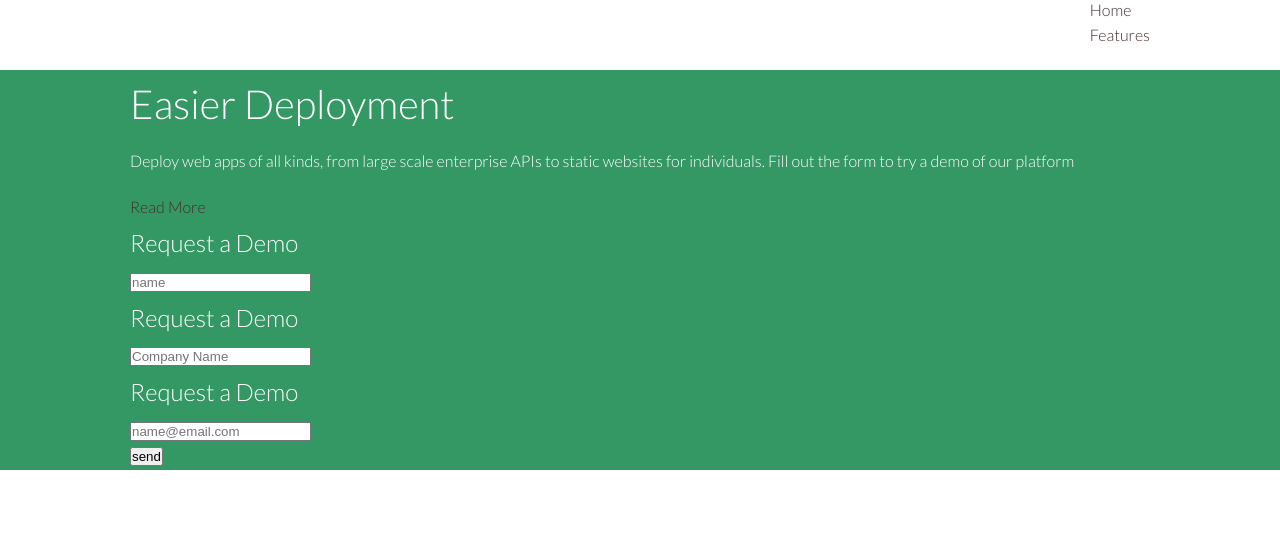
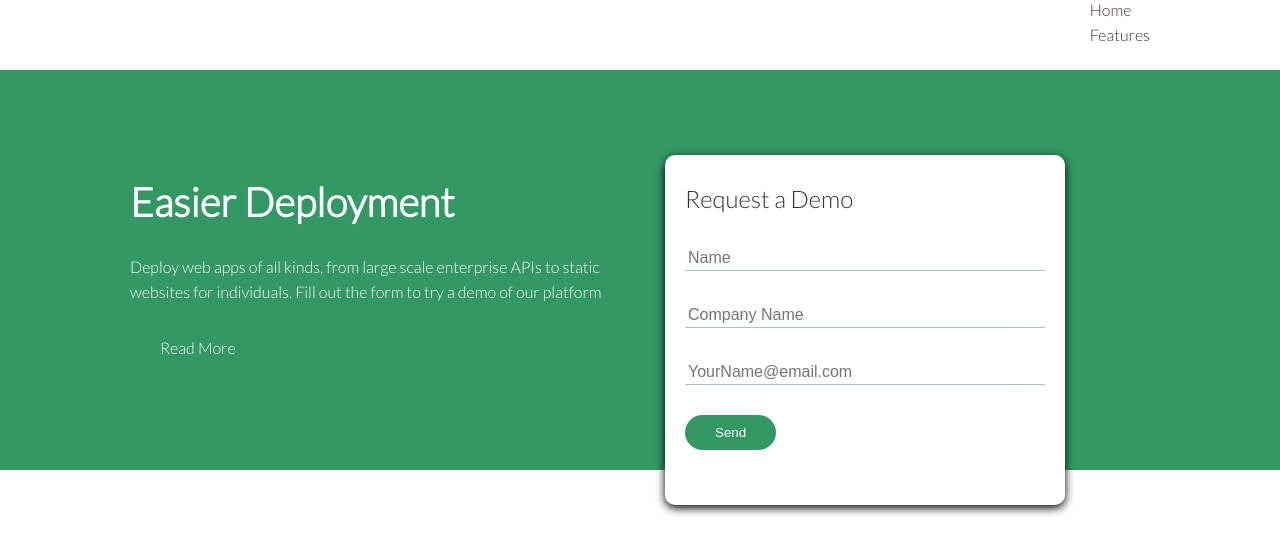
Before and after one commit to kenz-ag/ResponsiveWebsite, a plain HTML site: page index.html in a window 1280 px wide. Drawn offline with Linux system fonts and the light colour scheme.

Commit message:
showcase-card

```diff
--- a/index.html
+++ b/index.html
@@ -17,7 +17,7 @@
 
     <div class="navbar">
         <div class="container flex">
-            <h1 class="logo">Loruki</h1>
+            <h1 class="logo">Loruki.</h1>
             <nav>
                 <ul>
                     <li><a href="index.html">Home</a></li>
@@ -43,19 +43,17 @@
                 <div class="showcase-form card">
                     <h2>Request a Demo</h2>
                     <div class="form-control">
-                        <input type="text" name="name" placeholder="name" required>
+                        <input type="text" name="name" placeholder="Name" required>
                     </div>
-                    <div class="showcase-form card">
-                        <h2>Request a Demo</h2>
+
                         <div class="form-control">
                             <input type="text" name="company" placeholder="Company Name" required>
                         </div>
-                        <div class="showcase-form card">
-                            <h2>Request a Demo</h2>
+
                             <div class="form-control">
-                                <input type="email" name="email" placeholder="name@email.com" required>
+                                <input type="email" name="email" placeholder="YourName@email.com" required>
                             </div>
-                            <input type="submit" value="send" class="btn btn-button"
+                            <input type="submit" value="Send" class="btn btn-primary">
                         </div>
             </div>
         </section>
--- a/styles.css
+++ b/styles.css
@@ -26,7 +26,7 @@ a {
     color: rgb(69, 45, 45);
 }
 
-h1,
+.h1,
 h2 {
     font-weight: 300;
     line-height: 1.2;
@@ -85,6 +85,38 @@ img {
     margin: 20px 0;
 }
 
+.showcase .grid {
+    overflow: visible;
+    grid-template-column: 55% 45%;
+    gap: 30px;
+}
+
+.showcase-form {
+    position: relative;
+    top: 60px;
+    height: 350px;
+    width: 400px;
+    padding: 40px;
+    z-index: 100;
+}
+
+.showcase-form .form-control {
+    margin: 30px 0;
+}
+
+.showcase-form input[type='text'],
+.showcase-form input[type='email']{
+    border: none;
+    border-bottom: 1px solid #b4becb;
+    width: 100%;
+    padding: 3px;
+    font-size: 16px;
+}
+
+.showcase-form input:focus {
+    outline: none;
+}
+
 /*Utilities*/
 
 .container {
@@ -92,6 +124,25 @@ img {
     margin: 0 auto;
     overflow: auto;
     padding: 0 40px;
+}
+
+.card {
+    background-color: #fff;
+    color: #333;
+    border-radius: 10px;
+    box-shadow: 0 3px 10px rgba(0, 0, 0, 2);
+    padding: 20px;
+    margin: 10px;
+}
+
+.btn {
+    display: inline-block;
+    padding: 10px 30px;
+    cursor: pointer;
+    background-color: #349864;
+    color: #fff;
+    border: none;
+    border-radius: 20px;
 }
 
 .flex {
@@ -103,5 +154,9 @@ img {
 
 .grid {
     display: grid;
-    grid-template-columns:
+    grid-template-columns: repeat(2, 1fr);
+    gap: 20px;
+    justify-content: center;
+    align-items: center;
+    height: 100%;
 }
```
